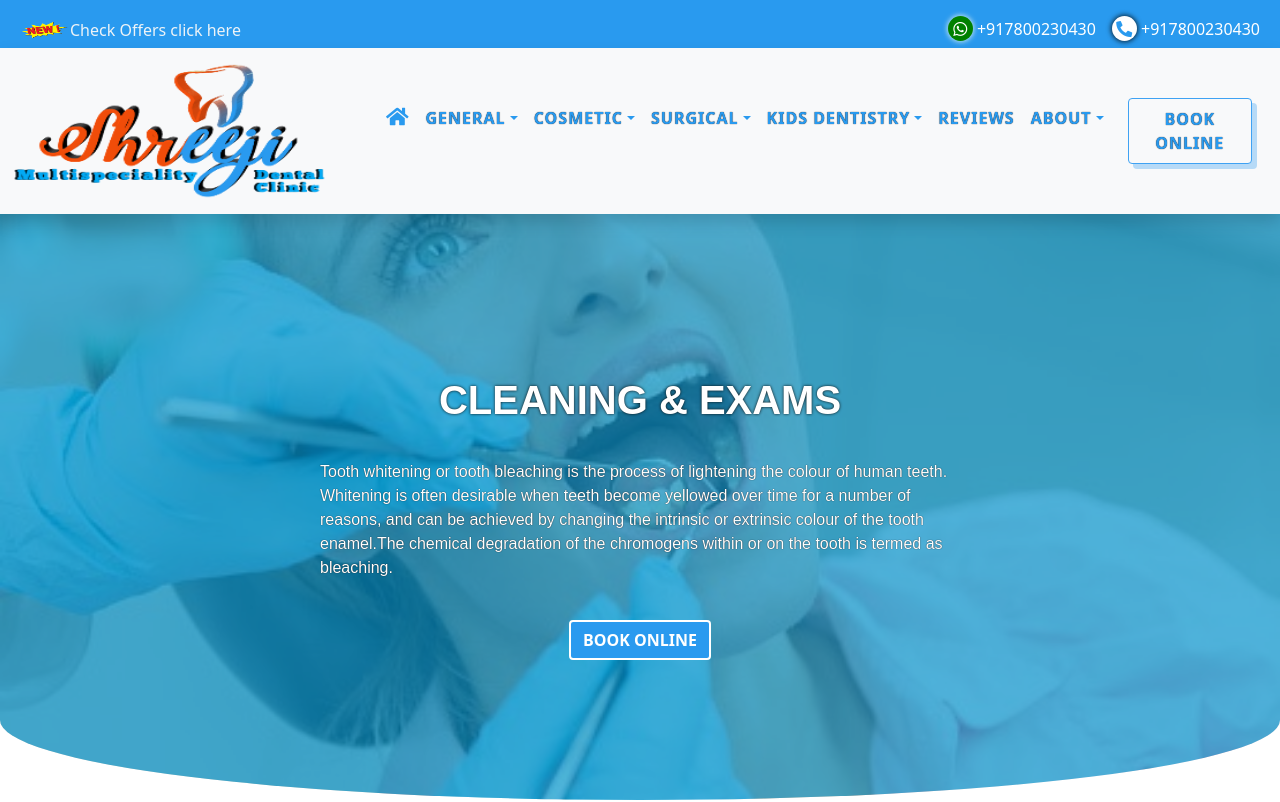
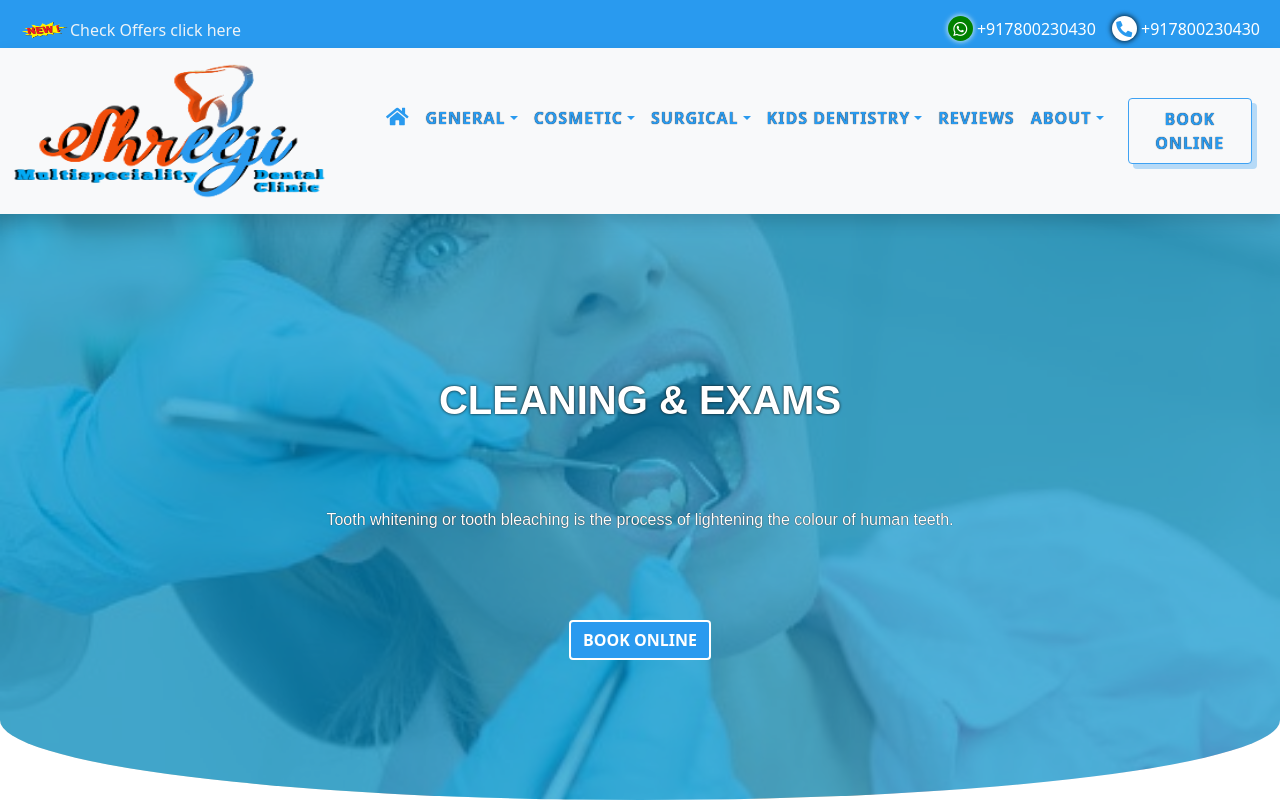
Before and after one commit to SoftGenics/Pms-shreeji-dental-clinic, a React (Create React App) app: page /Cleanings-and-exams in a window 1280 px wide. Shown: the top 802 px of the page. Built offline with nearby package versions, Linux system fonts and the light colour scheme; a web font is replaced by a local one.

Commit message:
Update TeethCleaning.js

```diff
--- a/src/Components/Pages/TeethCleaning.js
+++ b/src/Components/Pages/TeethCleaning.js
@@ -9,7 +9,7 @@ const TeethCleaning = () => {
     <>
     <div className='general-container container-fluid'  style={{background:'url(images/cleaning.jpg) center center/cover no-repeat'}}>
     <h1>CLEANING & EXAMS</h1>
-    <p>Tooth whitening or tooth bleaching is the process of lightening the colour of human teeth. Whitening is often desirable when teeth become yellowed over time for a number of reasons, and can be achieved by changing the intrinsic or extrinsic colour of the tooth enamel.The chemical degradation of the chromogens within or on the tooth is termed as bleaching.</p>
+    <p>Tooth whitening or tooth bleaching is the process of lightening the colour of human teeth.</p>
     <Link to='/Book-Online'><button className='btn btn-primary'>BOOK ONLINE</button></Link>
     <div className='overlay'>
         </div>
```
